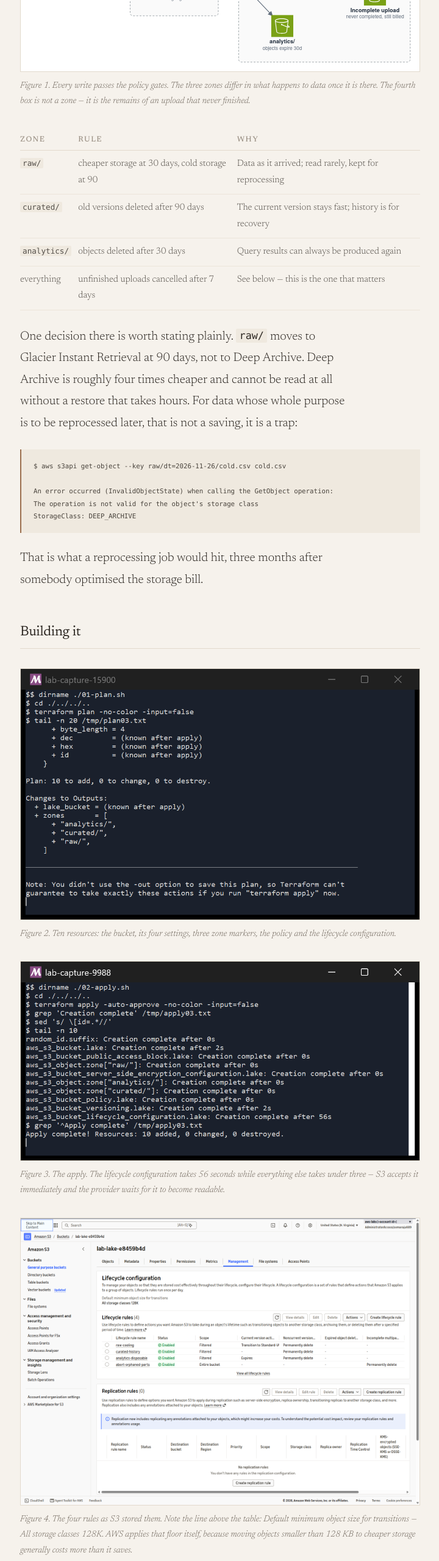
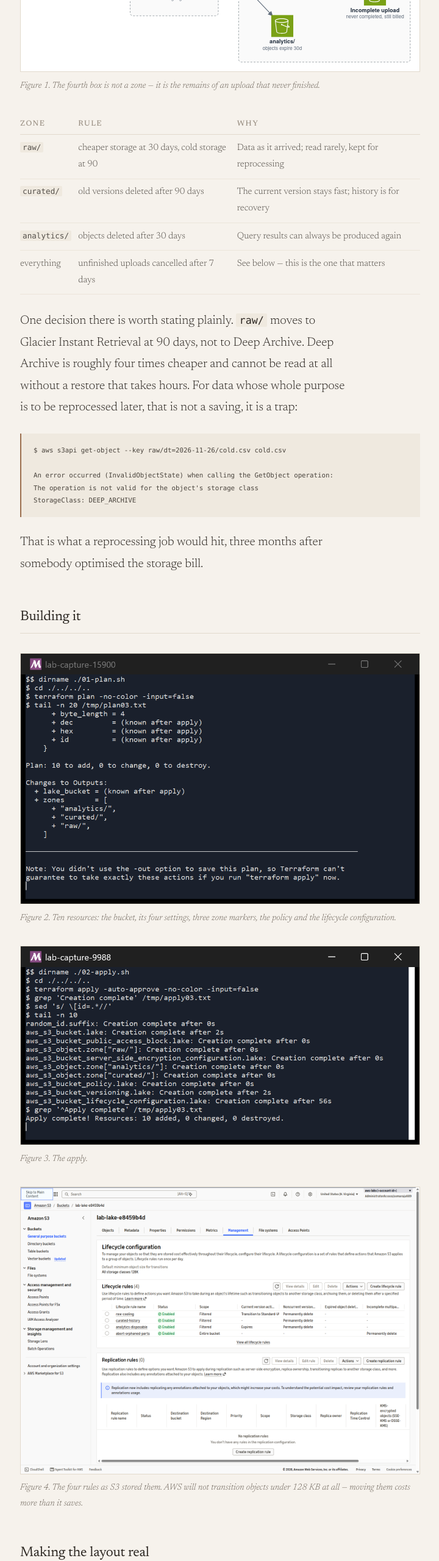
Before and after one commit to preethi-somaraju/preethi-somaraju.github.io, a plain HTML site: page blog/aws-lab-03-s3-data-lake.html in a window 1280 px wide. Shown: the part 2540-5100 px from the top of the page at 61% size, without its empty margins (279-999 px from the left). Drawn offline with Linux system fonts and the light colour scheme.

Commit message:
Trim figure captions and drop the capture-method note

```diff
--- a/blog/aws-lab-03-s3-data-lake.html
+++ b/blog/aws-lab-03-s3-data-lake.html
@@ -168,10 +168,7 @@
 
     <figure>
       <img src="images/lab-03/architecture.svg" alt="One writer passing two bucket-policy gates into three S3 zones with their lifecycle rules, plus an incomplete upload that is billed but never listed">
-      <figcaption>Figure 1. Every write passes the policy gates. The three
-      zones differ in what happens to data once it is there. The fourth box is
-      not a zone &mdash; it is the remains of an upload that never
-      finished.</figcaption>
+      <figcaption>Figure 1. The fourth box is not a zone &mdash; it is the remains of an upload that never finished.</figcaption>
     </figure>
 
     <table>
@@ -207,22 +204,13 @@ StorageClass: DEEP_ARCHIVE</code></pre>
 
     <figure>
       <img src="images/lab-03/02-terraform-apply.png" alt="A real terminal running terraform apply, ending with Apply complete! Resources: 10 added">
-      <figcaption>Figure 3. The apply. The lifecycle configuration takes 56
-      seconds while everything else takes under three &mdash; S3 accepts it
-      immediately and the provider waits for it to become readable.</figcaption>
+      <figcaption>Figure 3. The apply.</figcaption>
     </figure>
 
     <figure>
       <img src="images/lab-03/03-lifecycle-rules.png" alt="The S3 console showing four enabled lifecycle rules">
-      <figcaption>Figure 4. The four rules as S3 stored them. Note the line
-      above the table: <em>Default minimum object size for transitions &mdash;
-      All storage classes 128K</em>. AWS applies that floor itself, because
-      moving objects smaller than 128&nbsp;KB to cheaper storage generally
-      costs more than it saves.</figcaption>
+      <figcaption>Figure 4. The four rules as S3 stored them. AWS will not transition objects under 128&nbsp;KB at all &mdash; moving them costs more than it saves.</figcaption>
     </figure>
-
-    <p>What follows is what the thirteen tests found when they pushed against
-    it.</p>
 
     <h2>Making the layout real</h2>
 
@@ -328,9 +316,7 @@ An error occurred (NoSuchKey) ... The specified key does not exist.</code></pre>
 
     <figure>
       <img src="images/lab-03/04-object-versions.png" alt="The S3 console with Show versions on, listing a delete marker above two versions of report.txt">
-      <figcaption>Figure 5. The same file with versions shown: an empty delete
-      marker on top, and under it both versions &mdash; the one written second,
-      and the one it replaced.</figcaption>
+      <figcaption>Figure 5. A delete marker on top of both versions.</figcaption>
     </figure>
 
     <p>Thirteen checks in all, every one passing: writes inside and outside
@@ -411,10 +397,6 @@ Clean: nothing left behind.</code></pre>
 
     <h2>Code</h2>
 
-    <p>The terminal figures are photographs of a real terminal: bash printed
-    each command line from the command it was about to run, and the scripts
-    behind them are committed beside the images.</p>
-
     <p>Terraform, the test harness, those scripts, and the full write-up:
     <a href="https://github.com/preethi-somaraju/aws-labs/tree/main/03-s3-data-lake">github.com/preethi-somaraju/aws-labs</a></p>
 
```
Also changed, not shown: blog/aws-lab-02-iam-data-access.html (+0 -4 lines).
